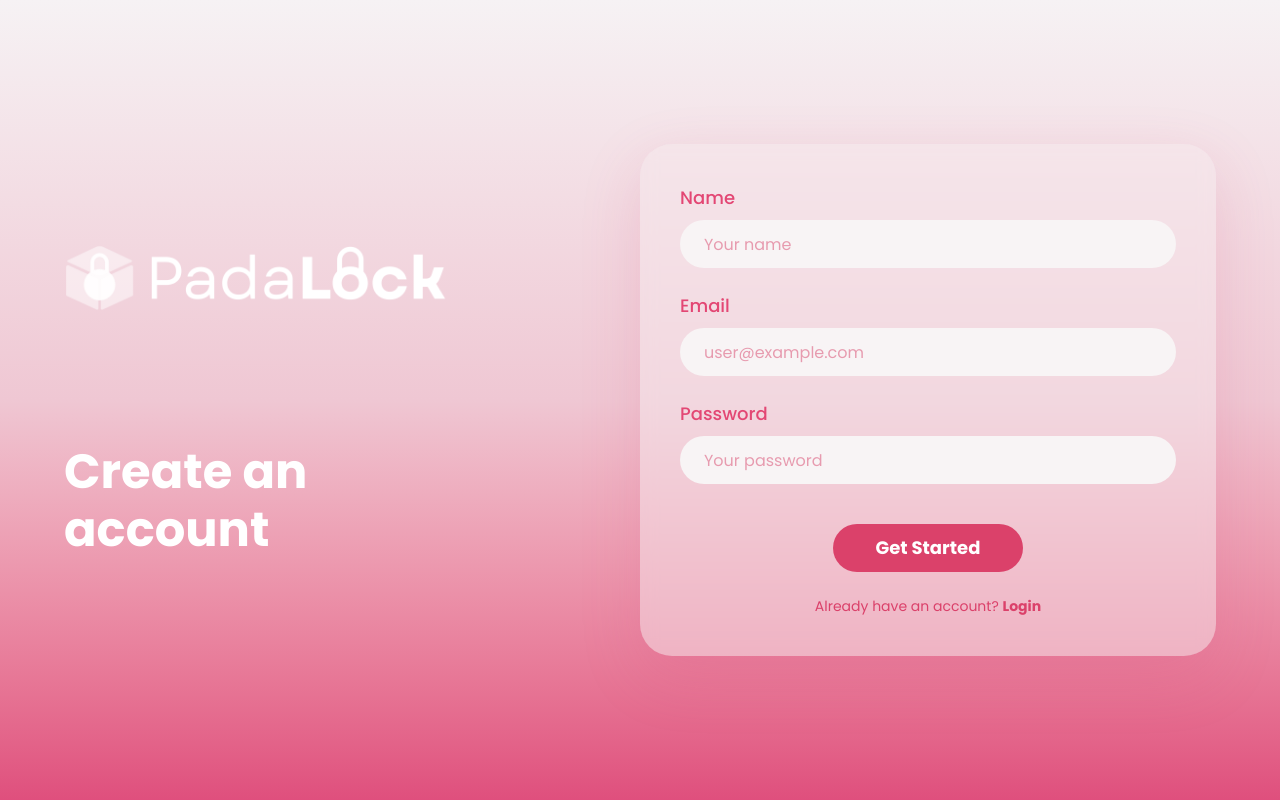
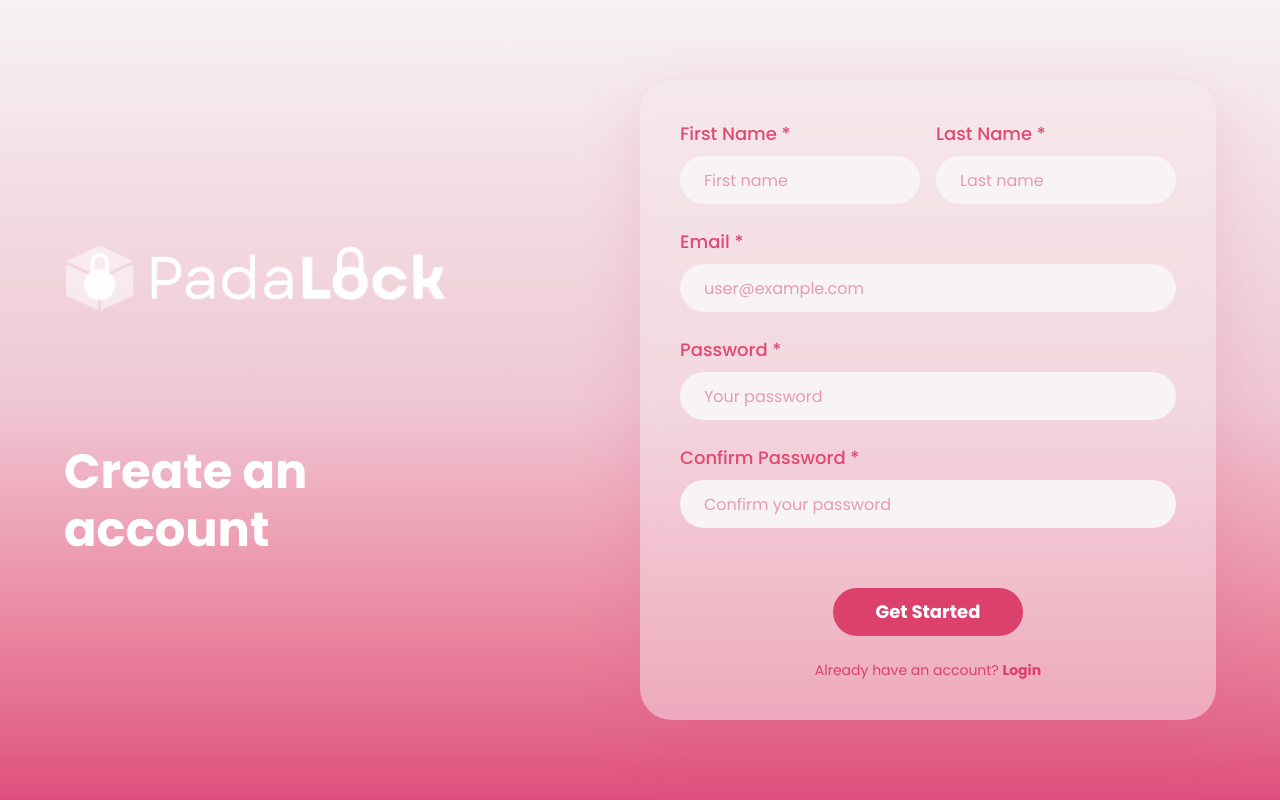
Before and after one commit to paul-andrei-cielo/padalock-web, a Next.js app: page /signup in a window 1280 px wide. Built offline with nearby package versions, Linux system fonts and the light colour scheme.

Commit message:
Separated first and last name in User schema and added fields for it in the Sign Up page

```diff
--- a/app/(auth)/signup/page.tsx
+++ b/app/(auth)/signup/page.tsx
@@ -7,26 +7,70 @@ import { useRouter } from "next/navigation";
 
 export default function SignupPage() {
   const [formData, setFormData] = useState({
-    name: "",
+    firstName: "",
+    lastName: "",
     email: "",
     password: "",
+    confirmPassword: "",
   });
+
   const [isLoading, setIsLoading] = useState(false);
   const [error, setError] = useState("");
   const router = useRouter();
 
+  const passwordsMatch =
+    formData.confirmPassword.length > 0 &&
+    formData.password === formData.confirmPassword;
+
+  const passwordsDoNotMatch =
+    formData.confirmPassword.length > 0 &&
+    formData.password !== formData.confirmPassword;
+
   const handleSubmit = async (e: React.FormEvent) => {
     e.preventDefault();
-    setIsLoading(true);
     setError("");
 
+    if (!formData.firstName.trim()) {
+      setError("First name is required");
+      return;
+    }
+    if (!formData.lastName.trim()) {
+      setError("Last name is required");
+      return;
+    }
+    if (!formData.email.trim()) {
+      setError("Email is required");
+      return;
+    }
+    if (formData.password.length < 6) {
+      setError("Password must be at least 6 characters long");
+      return;
+    }
+    if (formData.password !== formData.confirmPassword) {
+      setError("Passwords do not match");
+      return;
+    }
+
+    const emailRegex = /^[^\s@]+@[^\s@]+\.[^\s@]+$/;
+    if (!emailRegex.test(formData.email.trim())) {
+      setError("Please enter a valid email address");
+      return;
+    }
+
+    setIsLoading(true);
+
     try {
-      const response = await fetch("/api/users/register/", {
+      const response = await fetch("/api/users/register", {
         method: "POST",
         headers: {
           "Content-Type": "application/json",
         },
-        body: JSON.stringify(formData),
+        body: JSON.stringify({
+          firstName: formData.firstName.trim(),
+          lastName: formData.lastName.trim(),
+          email: formData.email.trim(),
+          password: formData.password,
+        }),
       });
 
       const data = await response.json();
@@ -36,20 +80,27 @@ export default function SignupPage() {
         return;
       }
 
+      setFormData({
+        firstName: "",
+        lastName: "",
+        email: "",
+        password: "",
+        confirmPassword: "",
+      });
       router.push("/login");
-
     } catch (err) {
-      setError("Something went wrong. Please try again.");
+      setError("Registration failed. Please try again.");
     } finally {
       setIsLoading(false);
     }
   };
 
   const handleInputChange = (e: React.ChangeEvent<HTMLInputElement>) => {
-    setFormData({
-      ...formData,
+    setFormData((prev) => ({
+      ...prev,
       [e.target.id]: e.target.value,
-    });
+    }));
+    setError("");
   };
 
   return (
@@ -82,28 +133,49 @@ export default function SignupPage() {
           <div className="w-full rounded-[2rem] bg-[#f6e8ec]/50 p-8 shadow-[0_20px_60px_rgba(214,84,126,0.18)] backdrop-blur-sm md:p-10">
             <form className="space-y-6" onSubmit={handleSubmit}>
               {error && (
-                <div className="rounded-full bg-red-100/80 border border-red-300 p-4 text-center text-sm text-red-700">
+                <div className="rounded-full border border-red-300 bg-red-100/80 p-4 text-center text-sm text-red-700">
                   {error}
                 </div>
               )}
 
+              <div className="grid grid-cols-1 gap-4 md:grid-cols-2">
                 <div>
                   <label
-                  htmlFor="name"
+                    htmlFor="firstName"
                     className="mb-2 block text-lg font-medium text-[#e34774]"
                   >
-                  Name
+                    First Name *
                   </label>
                   <input
-                  id="name"
+                    id="firstName"
                     type="text"
-                  value={formData.name}
+                    value={formData.firstName}
                     onChange={handleInputChange}
                     required
-                  placeholder="Your name"
-                  className="h-12 w-full rounded-full border-none bg-[#f8f4f5] px-6 text-base text-[#db416a] outline-none placeholder:text-[#e79baf] focus:ring-2 focus:ring-[#e33e70]"
+                    placeholder="First name"
+                    className="h-12 w-full rounded-full bg-[#f8f4f5] px-6 text-base text-[#db416a] outline-none placeholder:text-[#e79baf] focus:ring-2 focus:ring-[#e33e70]"
                     disabled={isLoading}
                   />
+                </div>
+
+                <div>
+                  <label
+                    htmlFor="lastName"
+                    className="mb-2 block text-lg font-medium text-[#e34774]"
+                  >
+                    Last Name *
+                  </label>
+                  <input
+                    id="lastName"
+                    type="text"
+                    value={formData.lastName}
+                    onChange={handleInputChange}
+                    required
+                    placeholder="Last name"
+                    className="h-12 w-full rounded-full bg-[#f8f4f5] px-6 text-base text-[#db416a] outline-none placeholder:text-[#e79baf] focus:ring-2 focus:ring-[#e33e70]"
+                    disabled={isLoading}
+                  />
+                </div>
               </div>
 
               <div>
@@ -111,7 +183,7 @@ export default function SignupPage() {
                   htmlFor="email"
                   className="mb-2 block text-lg font-medium text-[#e34774]"
                 >
-                  Email
+                  Email *
                 </label>
                 <input
                   id="email"
@@ -120,7 +192,7 @@ export default function SignupPage() {
                   onChange={handleInputChange}
                   required
                   placeholder="user@example.com"
-                  className="h-12 w-full rounded-full border-none bg-[#f8f4f5] px-6 text-base text-[#db416a] outline-none placeholder:text-[#e79baf] focus:ring-2 focus:ring-[#e33e70]"
+                  className="h-12 w-full rounded-full bg-[#f8f4f5] px-6 text-base text-[#db416a] outline-none placeholder:text-[#e79baf] focus:ring-2 focus:ring-[#e33e70]"
                   disabled={isLoading}
                 />
               </div>
@@ -130,7 +202,7 @@ export default function SignupPage() {
                   htmlFor="password"
                   className="mb-2 block text-lg font-medium text-[#e34774]"
                 >
-                  Password
+                  Password *
                 </label>
                 <input
                   id="password"
@@ -139,16 +211,56 @@ export default function SignupPage() {
                   onChange={handleInputChange}
                   required
                   placeholder="Your password"
-                  className="h-12 w-full rounded-full border-none bg-[#f8f4f5] px-6 text-base text-[#db416a] outline-none placeholder:text-[#e79baf] focus:ring-2 focus:ring-[#e33e70]"
+                  className={`h-12 w-full rounded-full bg-[#f8f4f5] px-6 text-base text-[#db416a] outline-none placeholder:text-[#e79baf] focus:ring-2 ${
+                    passwordsDoNotMatch
+                      ? "ring-2 ring-red-400 focus:ring-red-500"
+                      : passwordsMatch
+                      ? "ring-2 ring-green-400 focus:ring-green-500"
+                      : "focus:ring-[#e33e70]"
+                  }`}
                   disabled={isLoading}
                 />
               </div>
 
-              <div className="flex justify-center pt-4">
+              <div>
+                <label
+                  htmlFor="confirmPassword"
+                  className="mb-2 block text-lg font-medium text-[#e34774]"
+                >
+                  Confirm Password *
+                </label>
+                <input
+                  id="confirmPassword"
+                  type="password"
+                  value={formData.confirmPassword}
+                  onChange={handleInputChange}
+                  required
+                  placeholder="Confirm your password"
+                  className={`h-12 w-full rounded-full bg-[#f8f4f5] px-6 text-base text-[#db416a] outline-none placeholder:text-[#e79baf] focus:ring-2 ${
+                    passwordsDoNotMatch
+                      ? "ring-2 ring-red-400 focus:ring-red-500"
+                      : passwordsMatch
+                      ? "ring-2 ring-green-400 focus:ring-green-500"
+                      : "focus:ring-[#e33e70]"
+                  }`}
+                  disabled={isLoading}
+                />
+
+                <div className="mt-2 min-h-[20px] px-2 text-sm">
+                  {passwordsDoNotMatch && (
+                    <p className="text-red-600">Passwords do not match</p>
+                  )}
+                  {passwordsMatch && (
+                    <p className="text-green-600">Passwords match</p>
+                  )}
+                </div>
+              </div>
+
+              <div className="flex justify-center pt-2">
                 <button
                   type="submit"
-                  disabled={isLoading}
-                  className="h-12 min-w-[190px] rounded-full bg-[#db416a] px-8 text-lg font-bold text-white transition hover:scale-[1.02] disabled:opacity-50 disabled:cursor-not-allowed disabled:hover:scale-100 flex items-center justify-center gap-2"
+                  disabled={isLoading || passwordsDoNotMatch}
+                  className="flex h-12 min-w-[190px] items-center justify-center gap-2 rounded-full bg-[#db416a] px-8 text-lg font-bold text-white transition hover:scale-[1.02] disabled:cursor-not-allowed disabled:opacity-50 disabled:hover:scale-100"
                 >
                   {isLoading ? (
                     <>
--- a/app/api/users/register/route.ts
+++ b/app/api/users/register/route.ts
@@ -4,10 +4,17 @@ import bcrypt from "bcryptjs";
 
 export async function POST(req: Request) {
     try {
-
         await connectDB();
 
-        const { name, email, password } = await req.json();
+        const body = await req.json();
+
+        const { firstName, lastName, email, password } = body;
+
+        if (!firstName || !lastName || !email || !password) {
+            return Response.json({
+                error: "Missing required fields: firstName, lastName, email, password"
+            }, { status: 400 });
+        }
 
         const existingUser = await User.findOne({ email });
         if (existingUser) {
@@ -17,14 +24,17 @@ export async function POST(req: Request) {
         const hashedPassword = await bcrypt.hash(password, 10);
 
         const newUser = await User.create({
-            name,
-            email,
+            firstName: firstName.trim(),
+            lastName: lastName.trim(),
+            email: email.trim(),
             password: hashedPassword
         });
 
-        return Response.json({ message: "User registered", user: newUser });
+        const { password: _, ...userResponse } = newUser.toObject();
+        return Response.json({ message: "User registered", user: userResponse });
 
     } catch (error) {
+        console.error("Registration error:", error);
         return Response.json({ error: "Registration failed" }, { status: 500 });
     }
 }
--- a/app/api/users/update/route.ts
+++ b/app/api/users/update/route.ts
@@ -10,11 +10,12 @@ export async function PUT(req: NextRequest) {
 
         const decoded: any = getUserFromRequest(req);
 
-        const { userId, name, password, pin } = await req.json();
+        const { firstName, lastName, password, pin } = await req.json();
 
         const updateData: any = {};
 
-        if (name) updateData.name = name;
+        if (firstName !== undefined) updateData.firstName = firstName;
+        if (lastName !== undefined) updateData.lastName = lastName;
 
         if (password) {
             updateData.password = await bcrypt.hash(password, 10);
@@ -27,11 +28,18 @@ export async function PUT(req: NextRequest) {
         const updatedUser = await User.findByIdAndUpdate(
             decoded.userId,
             updateData,
-            { new: true }
+            { new: true, runValidators: true }
         );
 
-        return NextResponse.json({ message: "User updated", user: updatedUser });
+        if (!updatedUser) {
+            return NextResponse.json({ error: "User not found" }, { status: 404 });
+        }
+
+        const { password: _, ...userResponse } = updatedUser.toObject();
+
+        return NextResponse.json({ message: "User updated", user: userResponse });
     } catch (error) {
+        console.error("Update error:", error);
         return NextResponse.json({ error: "Update failed" }, { status: 500 });
     }
 }
--- a/models/User.ts
+++ b/models/User.ts
@@ -1,17 +1,33 @@
 import mongoose from "mongoose";
 
 const UserSchema = new mongoose.Schema({
-    name: String,
+    firstName: {
+        type: String,
+        required: true,
+        trim: true
+    },
+    lastName: {
+        type: String,
+        required: true,
+        trim: true
+    },
     email: {
         type: String,
-        unique: true
+        unique: true,
+        required: true,
+        trim: true
     },
-    password: String,
+    password: {
+        type: String,
+        required: true
+    },
     pin: String,
     lockerId: {
         type: mongoose.Schema.Types.ObjectId,
         ref: "Locker"
     }
+}, {
+    timestamps: true
 });
 
 export default mongoose.models.User || mongoose.model("User", UserSchema);
```
Also changed, not shown: app/api/users/profile/route.ts (added). Lines whose indentation alone changed are shown as unchanged.
